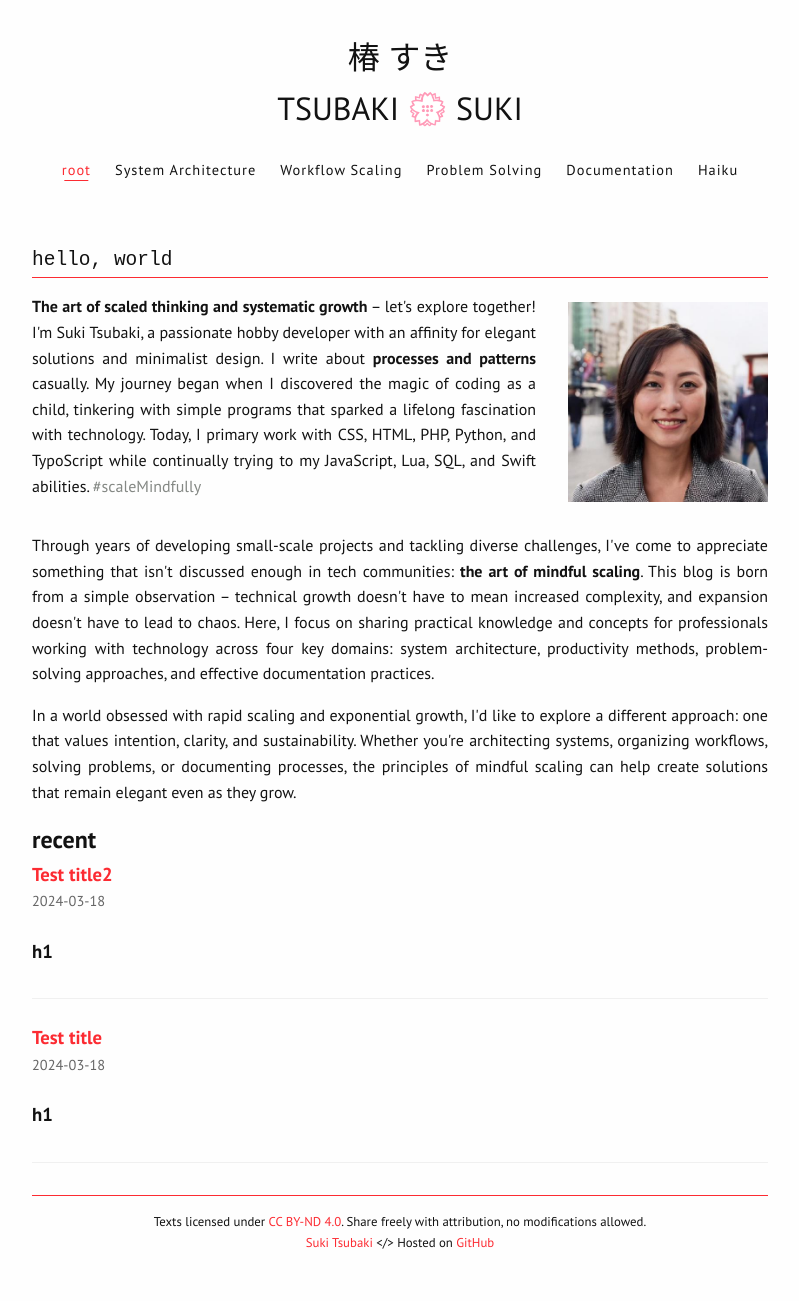
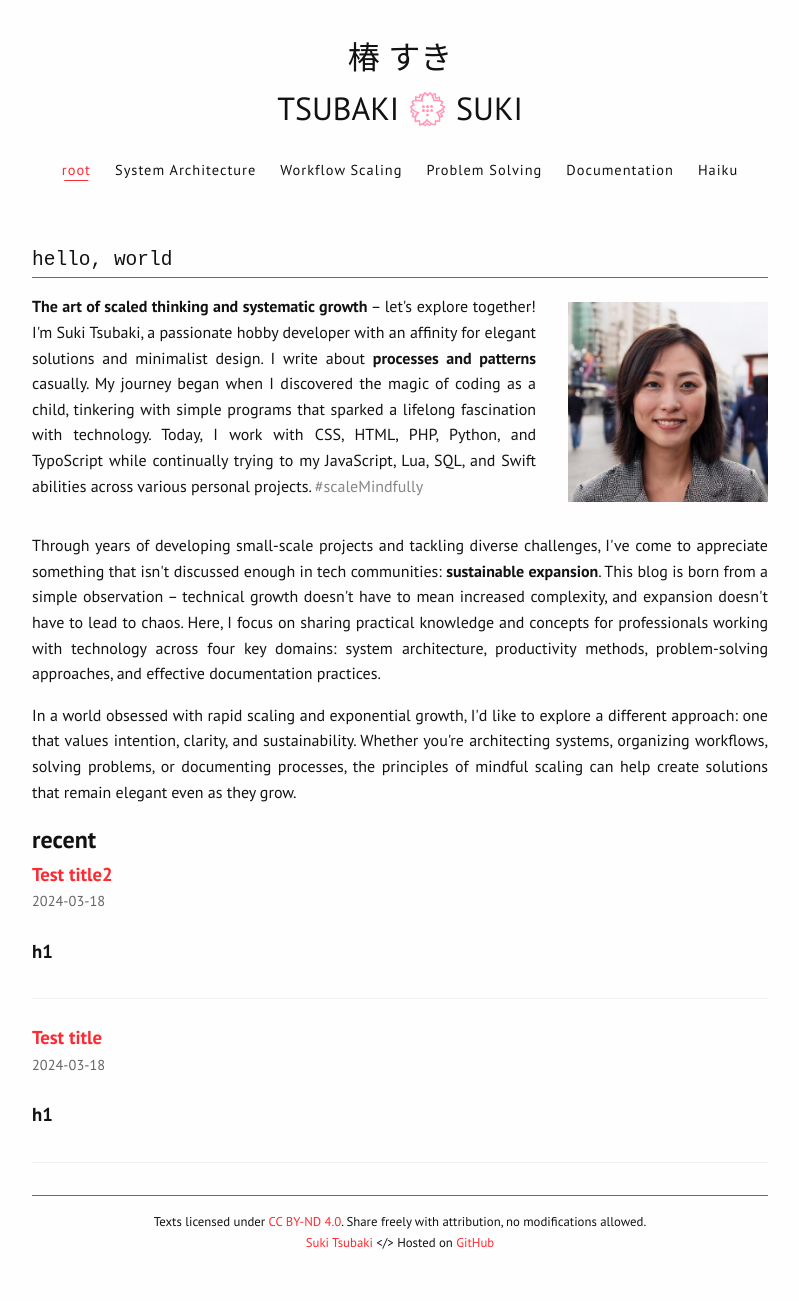
Before and after one commit to sukitsubaki/sukitsubaki.github.io, a Jekyll site: the page built from index.html, in a window 1280 px wide. Shown: the whole page, without its empty margins (240-1039 px from the left). Built offline with Jekyll 4.4.1, drawn with Linux system fonts in a browser that asks for light colours.

Commit message:
Update index.html

```diff
--- a/index.html
+++ b/index.html
@@ -9,7 +9,7 @@ title: Home
         <div class="about-me">
             <div class="about-me-text">
                 <p style="margin: 0.05rem 0">
-                    <strong>The art of scaled thinking and systematic growth</strong> – let's explore together! I'm Suki&nbsp;Tsubaki, a passionate hobby developer with an affinity for elegant solutions and minimalist design. I write about <strong>processes and patterns</strong> casually. My journey began when I discovered the magic of coding as a child, tinkering with simple programs that sparked a lifelong fascination with technology. Today, I primary work with CSS, HTML, PHP, Python, and TypoScript while continually trying to my JavaScript, Lua, SQL, and Swift abilities. <span class="text-gray">#scaleMindfully</span>
+                    <strong>The art of scaled thinking and systematic growth</strong> – let's explore together! I'm Suki&nbsp;Tsubaki, a passionate hobby developer with an affinity for elegant solutions and minimalist design. I write about <strong>processes and patterns</strong> casually. My journey began when I discovered the magic of coding as a child, tinkering with simple programs that sparked a lifelong fascination with technology. Today, I work with CSS, HTML, PHP, Python, and TypoScript while continually trying to my JavaScript, Lua, SQL, and Swift abilities across various personal projects. <span class="text-gray">#scaleMindfully</span>
                 </p>
             </div>
             <div class="about-me-image">
@@ -17,7 +17,7 @@ title: Home
             </div>
         </div>
         <p>
-            Through years of developing small-scale projects and tackling diverse challenges, I've come to appreciate something that isn't discussed enough in tech communities: <strong>the art of mindful scaling</strong>. This blog is born from a simple observation – technical growth doesn't have to mean increased complexity, and expansion doesn't have to lead to chaos. Here, I focus on sharing practical knowledge and concepts for professionals working with technology across four key domains: system architecture, productivity methods, problem-solving approaches, and effective documentation practices.
+            Through years of developing small-scale projects and tackling diverse challenges, I've come to appreciate something that isn't discussed enough in tech communities: <strong>sustainable expansion</strong>. This blog is born from a simple observation – technical growth doesn't have to mean increased complexity, and expansion doesn't have to lead to chaos. Here, I focus on sharing practical knowledge and concepts for professionals working with technology across four key domains: system architecture, productivity methods, problem-solving approaches, and effective documentation practices.
         </p>
         <p>
             In a world obsessed with rapid scaling and exponential growth, I'd like to explore a different approach: one that values intention, clarity, and sustainability. Whether you're architecting systems, organizing workflows, solving problems, or documenting processes, the principles of mindful scaling can help create solutions that remain elegant even as they grow.
```
